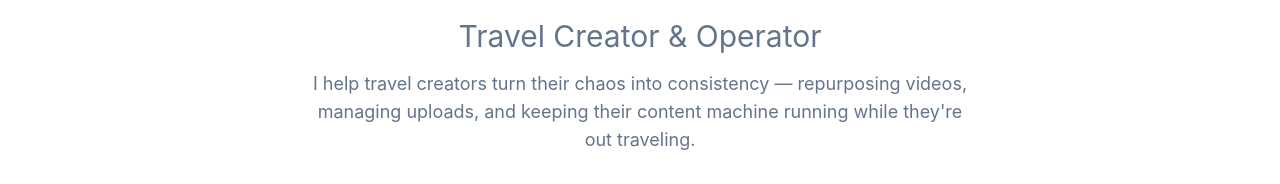
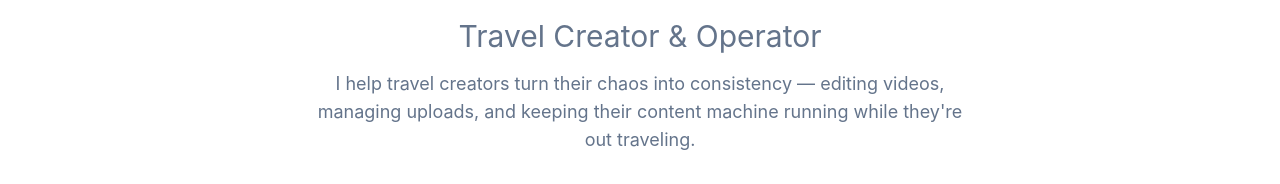
Before and after one commit to ccarr16/portfolio-site, a Next.js app: page / in a window 1280 px wide. Shown: the part 361-545 px from the top of the page. Built offline with nearby package versions, Linux system fonts and the light colour scheme.

Commit message:
Update Hero text

```diff
--- a/components/sections/Hero.tsx
+++ b/components/sections/Hero.tsx
@@ -32,7 +32,7 @@ export default function Hero() {
             transition={{ duration: 0.6, delay: 0.4 }}
             className="text-base md:text-lg text-muted-foreground max-w-2xl mx-auto mb-8"
           >
-            I help travel creators turn their chaos into consistency — repurposing videos, managing uploads, and keeping their content machine running while they&apos;re out traveling.
+            I help travel creators turn their chaos into consistency — editing videos, managing uploads, and keeping their content machine running while they&apos;re out traveling.
           </motion.p>
 
           <motion.div
```
